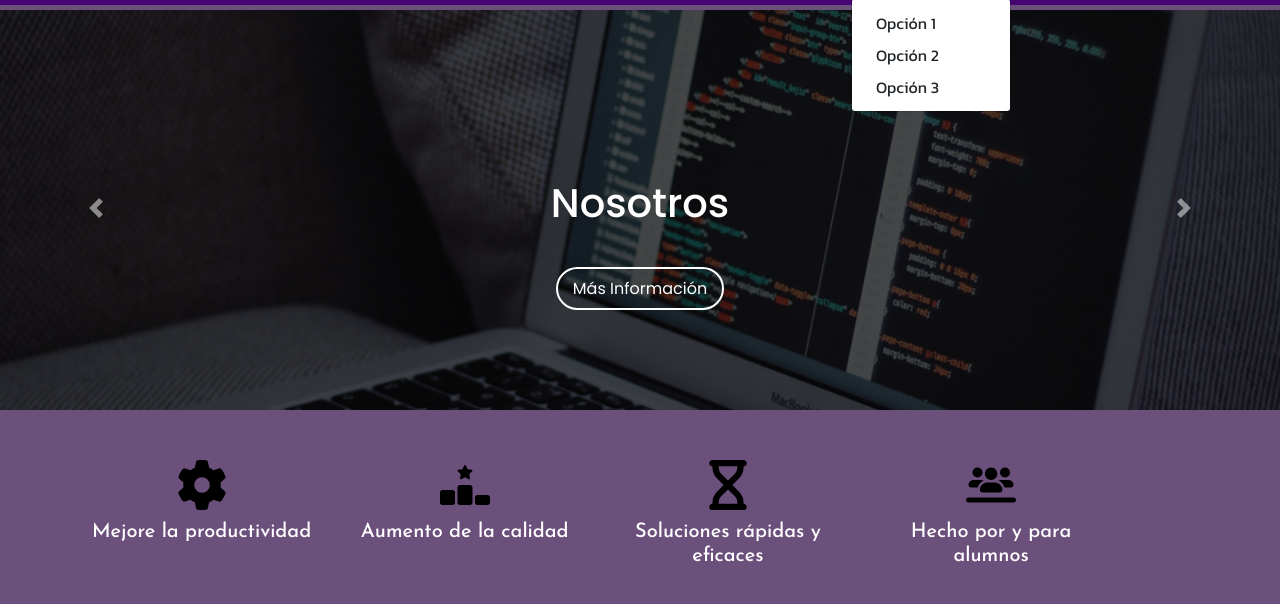
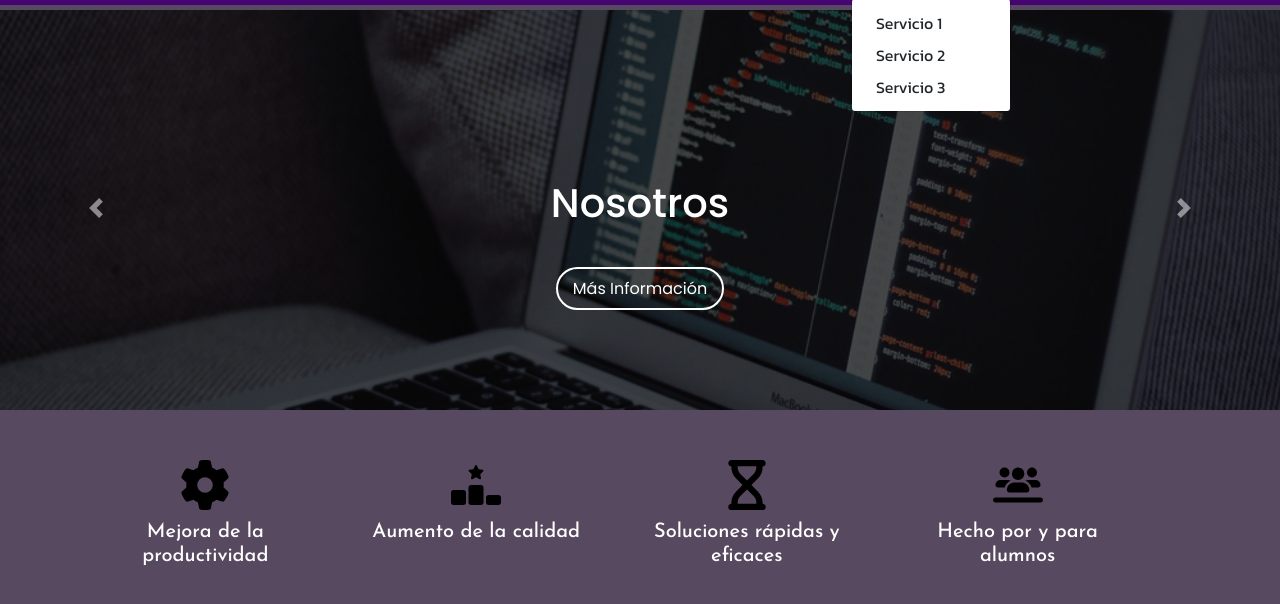
Before and after one commit to Kiotoks/FixApp, a plain HTML site: page ProyectoEnzo/AusbessernApp.html in a window 1280 px wide. Both pictures are taken after a click on the button "Soporte Técnico". Shown: the part 56-660 px from the top of the page. Drawn offline with nearby package versions, Linux system fonts and the light colour scheme; a web font is replaced by a local one.

Commit message:
Avances2

```diff
--- a/ProyectoEnzo/AusbessernApp.html
+++ b/ProyectoEnzo/AusbessernApp.html
@@ -38,9 +38,9 @@
             Soporte Técnico <span class="caret"></span>
           </a>
           <div class="dropdown-menu lilaClarito" aria-labelledby="navbarDropdown">
-            <a class="dropdown-item" href="#">Opción 1</a>
-            <a class="dropdown-item" href="#">Opción 2</a>
-            <a class="dropdown-item" href="#">Opción 3</a>
+            <a class="dropdown-item" href="#">Servicio 1</a>
+            <a class="dropdown-item" href="#">Servicio 2</a>
+            <a class="dropdown-item" href="#">Servicio 3</a>
           </div>
         </li>
         <li class="nav-item">
@@ -93,7 +93,7 @@
       <div class="col-lg-3 col-md-6 mb-4">
         <div class="cuadro text-center">
           <img src="./img/gear-solid.svg" class="foto" alt="Producto 2">
-          <h2 class="textoCuadro">Mejore la productividad</h2>
+          <h2 class="textoCuadro">Mejora de la productividad</h2>
         </div>
       </div>
 
--- a/ProyectoEnzo/styles.css
+++ b/ProyectoEnzo/styles.css
@@ -11,7 +11,7 @@
 @import url('https://fonts.googleapis.com/css2?family=Josefin+Sans:ital,wght@0,100..700;1,100..700&family=Red+Hat+Display:ital,wght@0,300..900;1,300..900&display=swap');
 
 body{
-  background-color: #6c507c;
+  background-color: #57495f;
 }
 
 .btn-primary{
@@ -70,8 +70,6 @@ body{
 
 .navbar-nav .nav-link:hover{
   border-bottom: 2.5px solid rgb(99, 0, 156);
-  font-size: 108%;
-  transition: font-size 0.5s ease;
 }
 
 .navbar-nav .nav-link.clicked{
@@ -162,3 +160,11 @@ body{
   color: white;
   font-family: "Josefin Sans", sans-serif;
 }
+
+.dropdown-item:hover{
+  background-color:rgb(63, 2, 99);
+  color: white;
+  transition: color 0.7s ease;
+  transition: background-color 0.7s ease;
+  border-radius: 5px;
+}
```
